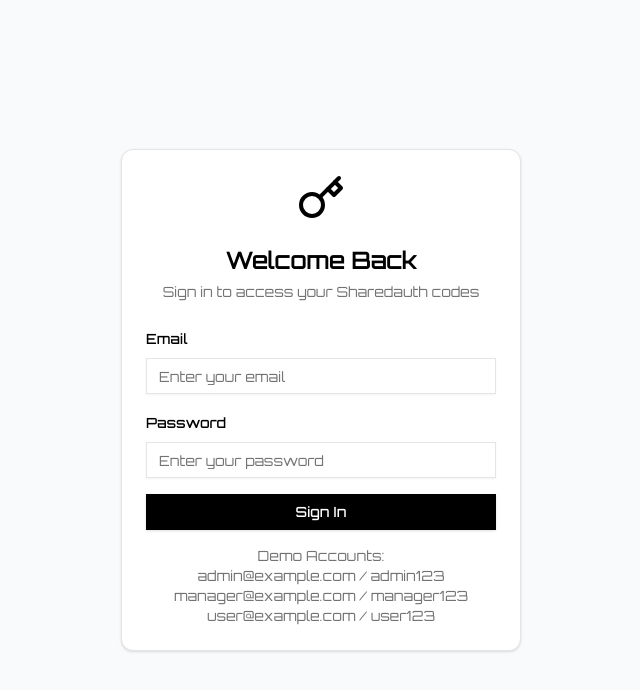
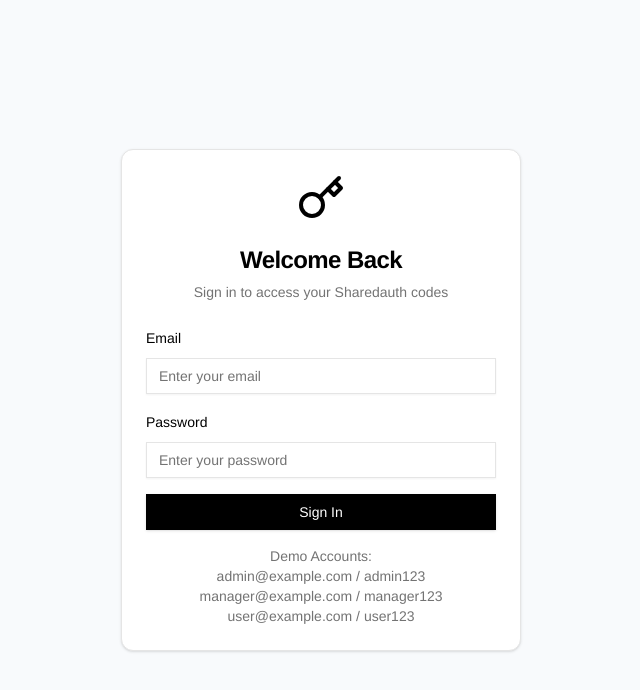
Before and after one commit to imfelmardotdev/tasty-sharedauth, a React (Vite) app: page /signin in a window 1280 px wide. Shown: the top 690 px of the page, without its empty margins (319-959 px from the left). Built offline with nearby package versions, Linux system fonts and the light colour scheme; no server answers; the database is empty.

Commit message:
Updated themecontext

```diff
--- a/src/contexts/ThemeContext.tsx
+++ b/src/contexts/ThemeContext.tsx
@@ -34,7 +34,7 @@
 
   const [font, setFontState] = useState<ThemeFont>(() => {
     const savedFont = localStorage.getItem("themeFont") as ThemeFont;
-    return savedFont || "orbitron";
+    return savedFont || "helvetica";
   });
 
   useEffect(() => {
```
